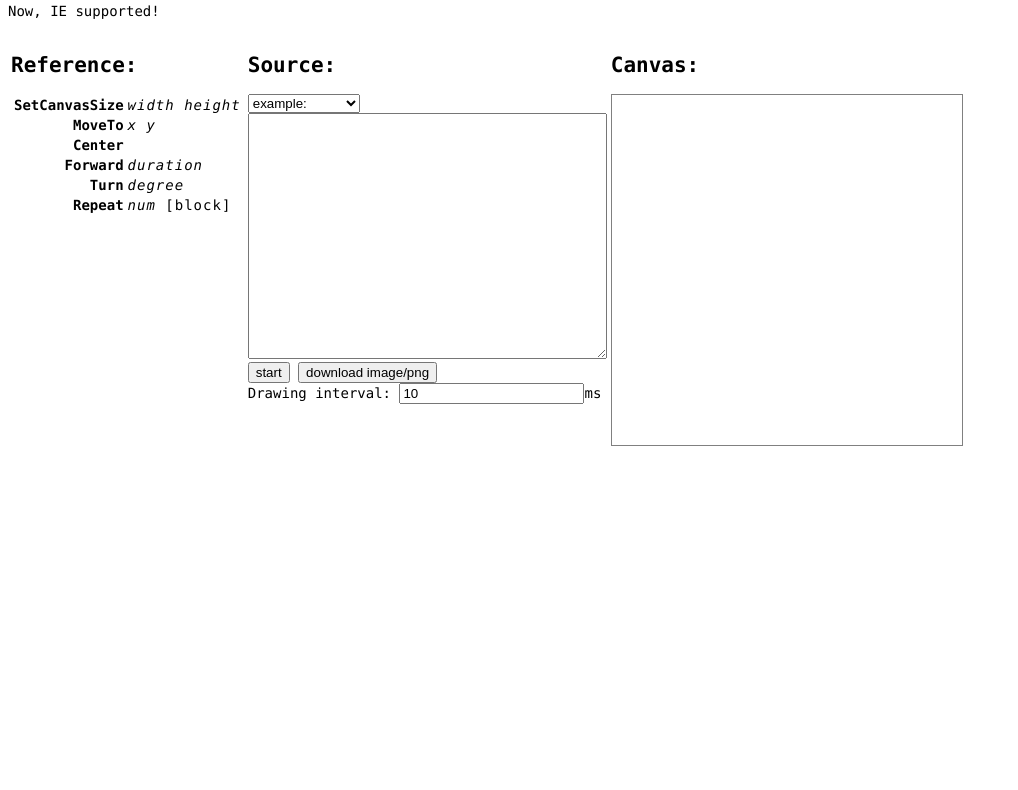
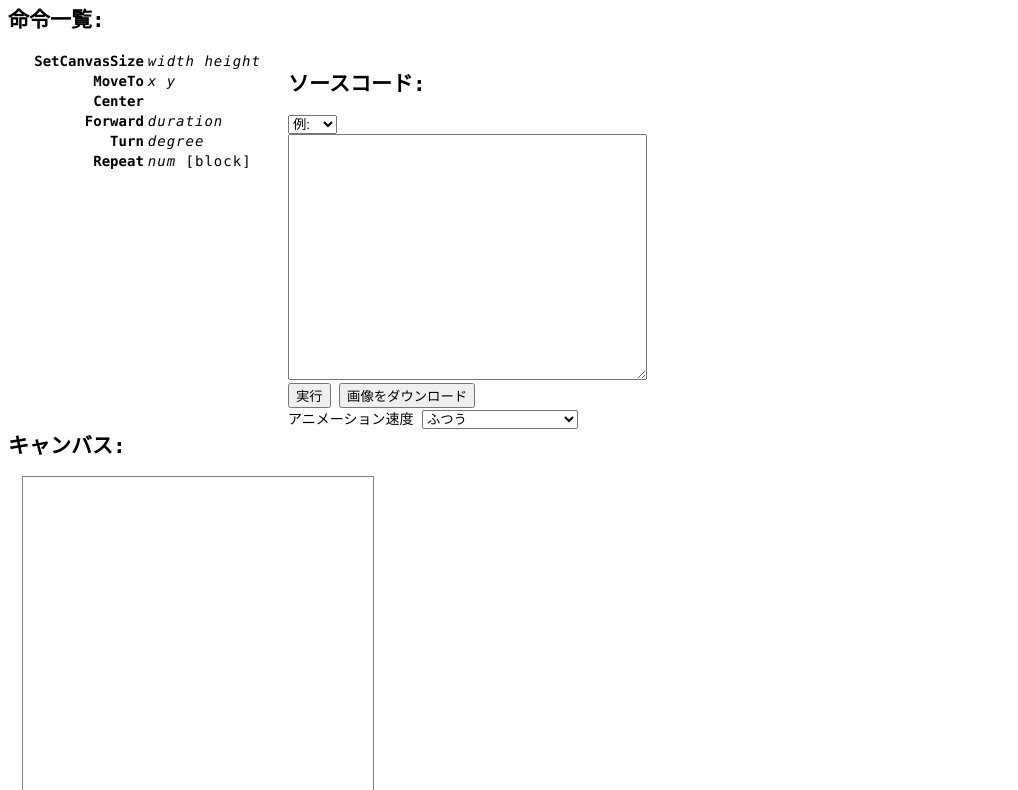
Before and after one commit to TakamiChie/mntr-turtle, a plain HTML site: page The TURTLE interpreter.htm in a window 1280 px wide. Shown: the part 68-858 px from the top of the page, without its empty margins (0-1018 px from the left). Before the commit the page ends 800 px from the top, so only its background shows below. Drawn offline with Linux system fonts and the light colour scheme.

Commit message:
以下の変更 ・一部文字列を日本語に修正 ・アニメーション速度をコンボボックスで指定するように変更 ・直線の描画についてもアニメーションするように変更 ・表示の修正、テーブルレイアウト撤廃(移植のため)

```diff
--- a/The TURTLE interpreter.htm
+++ b/The TURTLE interpreter.htm
@@ -10,13 +10,9 @@
 <meta http-equiv="Content-Type" content="text/html;charset=utf-8">
 </head>
 	<body>
-		<h1>The TURTLE interpreter (Real-time ver.)</h1>
-		<p>Now, IE supported!</p>
-		<table>
-			<tr>
-				<td valign="top">
-					<h2>Reference:</h2>
-					<table id="comref">
+		<h1>The TURTLE interpreter</h1>
+		<h2>命令一覧:</h2>
+		<table id="comref" summary="コマンドリファレンス)">
 			<tr><th>SetCanvasSize</th><td><i>width height</i></td></tr>
 			<tr><th>MoveTo</th><td><i>x y</i></td></tr>
 			<tr><th>Center</th><td></td></tr>
@@ -25,25 +21,24 @@
 			<!--<tr><th>Set</th><td><i>name value</td></tr>-->
 			<tr><th>Repeat</th><td><i>num</i> [block]</td></tr>
 		</table>
-				</td>
-				<td valign="top">
 		<form action="" id="console">
-						<h2>Source:</h2>
+			<h2>ソースコード:</h2>
 			<select name="samples" tabindex="3">
-							<option>example:</option>
+				<option>例:</option>
 			</select><br>
 			<textarea name="source" rows="15" cols="40" tabindex="4"></textarea><br>
-						<input type="button" name="start" value="start" tabindex="1">
-						<input type="button" name="imagenize" value="download image/png" tabindex="2"><br>
-						Drawing interval: <input type="text" name="interval" value="10">ms
-
+			<input type="button" name="start" value="実行" tabindex="1">
+			<input type="button" name="imagenize" value="画像をダウンロード" tabindex="2"><br>
+			アニメーション速度 <select name="interval">
+				<option value="0">アニメーションしない</option>
+				<option value="1">はやい</option>
+				<option value="10" selected>ふつう</option>
+				<option value="30">ゆっくり</option>
+			</select>
 		</form>
-				</td>
-				<td valign="top">
-					<h2>Canvas:</h2>
+		<div id="canvasarea">
+			<h2>キャンバス:</h2>
 			<canvas id="canvas" width="350" height="350"></canvas>
-				</td>
-			</tr>
-		</table>
+		</div>
 	</body>
 </html>
--- a/res/style000.css
+++ b/res/style000.css
@@ -11,3 +11,21 @@ body, textarea {
 #comref td {
 	letter-spacing: 1px;
 }
+#console{
+  width: 40em;
+  float: left;
+}
+
+#comref{
+  width: 20em;
+  float: left;
+}
+
+#canvasarea{
+  clear: both;
+  width: 100%;
+}
+
+#canvas{
+  margin: 0 1em;
+}
--- a/src/rturtle0.js
+++ b/src/rturtle0.js
@@ -22,6 +22,7 @@ function init() {
 		turtle.interval = this.value;
 	};
 	startButton.onclick = function() {
+		turtle.interval = this.value;
 		turtle.run(source.value);
 	};
 	imagenizeButton.onclick = function() {
@@ -59,20 +60,27 @@ function init() {
 	// sample draws
     var _ = "  ";
 	var draws = {
-		"Square":
+		"四角":
 			"Center\n"+
 			"Repeat 4 [\n"+
 			_+"Forward 100\n"+
 			_+"Turn 90\n"+
 			"]",
-		"Star":
+		"星":
 			"Center\n"+
 			"Turn 90\n"+
 			"Repeat 5 [\n"+
 			_+"Forward 100\n"+
 			_+"Turn 144\n"+
 			"]",
-		"6-Circle Flower":
+		"円":
+			"Center\n"+
+			"Turn 60\n"+
+			_+"Repeat 360 [\n"+
+			_+"Forward 1\n"+
+			_+"Turn 1\n"+
+			"]",
+		"花":
 			"Center\n"+
 			"Repeat 6 [\n"+
 			_+"Turn 60\n"+
@@ -131,7 +139,18 @@ TokenArray.prototype = (function() {
         var list = code.split(/\r?\n\r?/);
         while (list.length) {
             var line = list.shift();
-            if (line != "") this.push(line);
+            if (line != ""){
+              // Forwardコマンドに限り、数ピクセル刻みで分割
+              if(line.toLowerCase().indexOf("forward") != -1){
+                  var nums = line.trim().split(" ")[1];
+                  for(var i = 0; i < nums; i++)
+                  {
+                      this.push("Forward 1");
+	              }
+              }else{
+	              this.push(line);
+	          }
+            }
         }
         this.first();
     };
@@ -250,7 +269,12 @@ Interpreter.prototype = (function() {
 			var key = token.shift();
 			that.dispatch(key, token);
 
-			setTimeout(arguments.callee, that.interval);
+			if(that.interval == 0)
+			{
+				arguments.callee();
+			}else{
+				setTimeout(arguments.callee, that.interval);
+			}
 		})();
 	};
 
```
Lines whose indentation alone changed are shown as unchanged.
